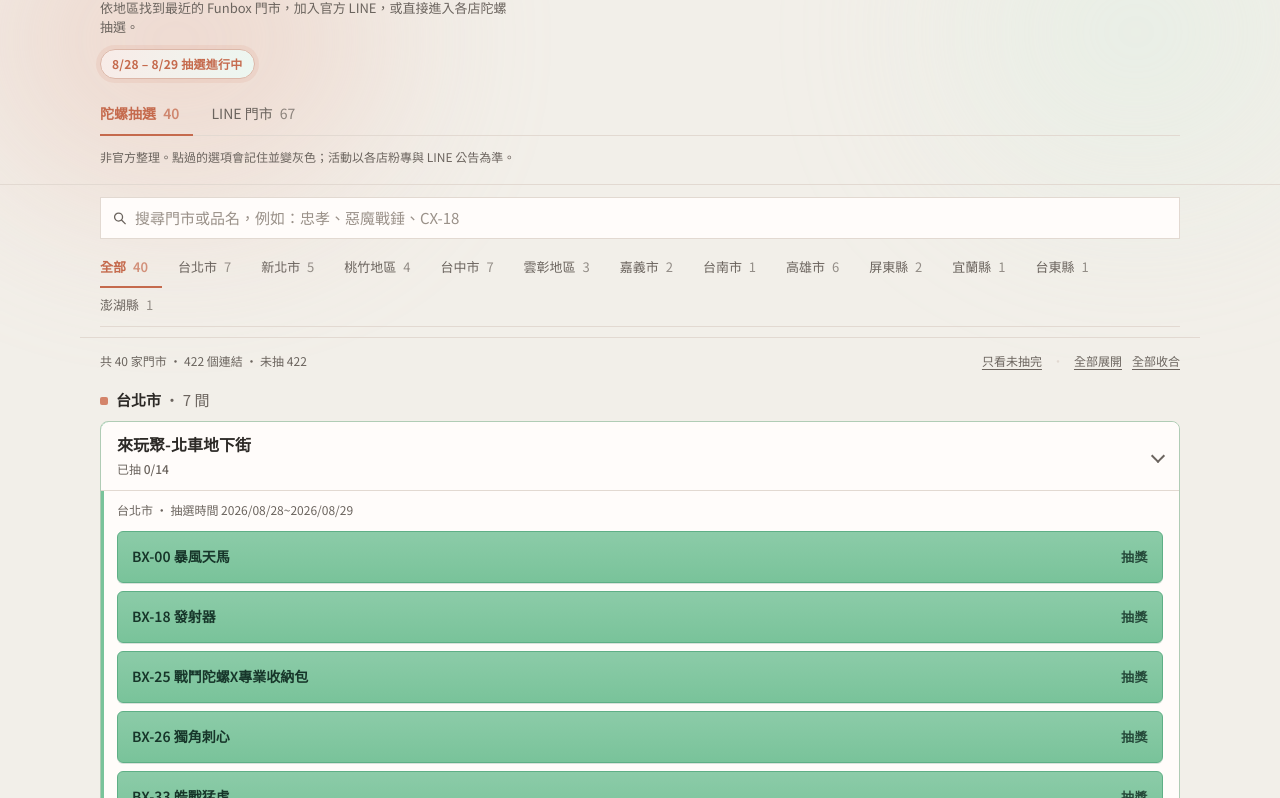
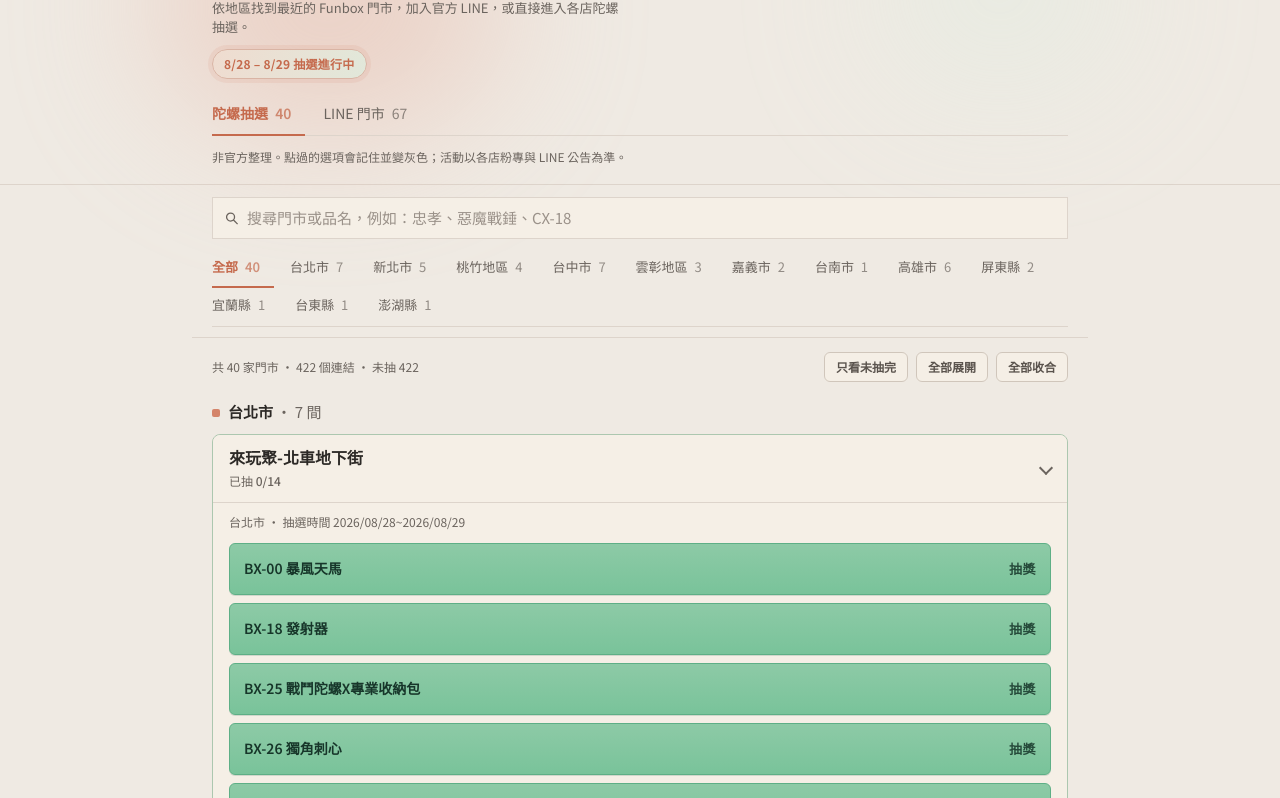
Before and after one commit to getfunboxbeyblade/funbox-lottery, a website built with Vite: page index.html in a window 1280 px wide. Shown: the part 88-886 px from the top of the page. Built offline with nearby package versions, Linux system fonts and the light colour scheme.

Commit message:
fix: 調整背景顏色、左邊綠線取消顯示、更正部分店家名稱

```diff
--- a/src/draws.js
+++ b/src/draws.js
@@ -307,7 +307,7 @@
   },
   {
     "id": "draw-23",
-    "name": "Funbox-信義A8店(陀螺販售)",
+    "name": "Funbox-信義A8店",
     "city": "台北市",
     "region": "north",
     "startTime": "2026/08/28~2026/08/29",
--- a/src/style.css
+++ b/src/style.css
@@ -1,10 +1,10 @@
 @import "tailwindcss";
 
 :root {
-  --bg: #f2efe9;
-  --bg-soft: #f8e6df;
-  --card: #fffcfa;
-  --card-hover: #faf3ed;
+  --bg: #efeae3;
+  --bg-soft: #f3ddd4;
+  --card: #f5efe6;
+  --card-hover: #efe7db;
   --text: #2c2926;
   --muted: #6b645e;
   --meta: #d4846a;
@@ -12,13 +12,15 @@
   --line-green: #79c39a;
   --line-green-hover: #68b78b;
   --line-text: #17362a;
-  --hairline: #e2d9d1;
-  --card-border: #ddd4cb;
-  --visited-bg: #ebe5df;
+  --hairline: #ddd4cb;
+  --card-border: #d5cbc0;
+  --visited-bg: #e6dfd6;
   --visited-text: #8f877f;
-  --secondary-border: #d6cdc4;
+  --secondary-border: #d0c6bb;
   --secondary-text: #5a534d;
-  --max: 70rem;
+  --max: 56rem;
+  --page-pad: max(20px, env(safe-area-inset-left));
+  --page-pad-r: max(20px, env(safe-area-inset-right));
 }
 
 html {
@@ -28,7 +30,6 @@
 }
 
 body {
-  position: relative;
   margin: 0;
   width: 100%;
   max-width: 100%;
@@ -41,36 +42,6 @@
   line-height: 1.5;
   -webkit-font-smoothing: antialiased;
   text-rendering: optimizeLegibility;
-}
-
-/* Soft corner bloom — fixed so Safari won't widen the page */
-body::before,
-body::after {
-  content: "";
-  position: fixed;
-  border-radius: 50%;
-  pointer-events: none;
-  z-index: 0;
-}
-
-body::before {
-  top: -2rem;
-  left: -2rem;
-  width: 26rem;
-  height: 20rem;
-  background: color-mix(in srgb, var(--meta) 38%, var(--bg-soft));
-  filter: blur(88px);
-  opacity: 0.45;
-}
-
-body::after {
-  top: -1.5rem;
-  right: -2rem;
-  width: 22rem;
-  height: 18rem;
-  background: #d7efe0;
-  filter: blur(96px);
-  opacity: 0.36;
 }
 
 .site-header,
@@ -98,8 +69,8 @@
   width: 100%;
   max-width: var(--max);
   margin: 0 auto;
-  padding-left: max(20px, env(safe-area-inset-left));
-  padding-right: max(20px, env(safe-area-inset-right));
+  padding-left: var(--page-pad);
+  padding-right: var(--page-pad-r);
 }
 
 .site-header {
@@ -110,6 +81,42 @@
 
 .site-header .wrap {
   position: relative;
+  isolation: isolate;
+}
+
+/* Bloom follows the centered content column */
+.site-header .wrap::before,
+.site-header .wrap::after {
+  content: "";
+  position: absolute;
+  border-radius: 50%;
+  pointer-events: none;
+  z-index: 0;
+}
+
+.site-header .wrap::before {
+  top: -3.5rem;
+  left: -2.5rem;
+  width: 22rem;
+  height: 16rem;
+  background: color-mix(in srgb, var(--meta) 40%, var(--bg-soft));
+  filter: blur(72px);
+  opacity: 0.5;
+}
+
+.site-header .wrap::after {
+  top: -2rem;
+  right: -1.5rem;
+  width: 14rem;
+  height: 11rem;
+  background: #d7efe0;
+  filter: blur(80px);
+  opacity: 0.38;
+}
+
+.site-header .wrap > * {
+  position: relative;
+  z-index: 1;
 }
 
 .header-row {
@@ -175,8 +182,8 @@
   border-radius: 999px;
   background: linear-gradient(
     105deg,
-    color-mix(in srgb, var(--meta) 16%, white),
-    color-mix(in srgb, var(--line-green) 14%, white)
+    color-mix(in srgb, var(--meta) 18%, var(--card)),
+    color-mix(in srgb, var(--line-green) 16%, var(--card))
   );
   color: var(--meta-strong);
   font-size: 12px;
@@ -292,9 +299,9 @@
   position: sticky;
   top: 0;
   z-index: 20;
-  margin-left: calc(-1 * max(20px, env(safe-area-inset-left)));
-  margin-right: calc(-1 * max(20px, env(safe-area-inset-right)));
-  padding: 12px max(20px, env(safe-area-inset-right)) 10px max(20px, env(safe-area-inset-left));
+  margin-left: calc(-1 * var(--page-pad));
+  margin-right: calc(-1 * var(--page-pad-r));
+  padding: 12px var(--page-pad-r) 10px var(--page-pad);
   border-bottom: 1px solid var(--hairline);
   background: var(--bg);
   overscroll-behavior: none;
@@ -413,7 +420,8 @@
   flex-shrink: 0;
   flex-wrap: wrap;
   align-items: center;
-  gap: 0 10px;
+  justify-content: flex-end;
+  gap: 8px;
 }
 
 .draw-list-actions[hidden] {
@@ -421,34 +429,40 @@
 }
 
 .draw-list-actions-sep {
-  color: var(--hairline);
-  font-size: 12px;
+  display: none;
 }
 
 .draw-list-actions button {
-  padding: 0;
-  border: 0;
-  background: none;
-  color: var(--muted);
+  padding: 7px 11px;
+  border: 1px solid var(--secondary-border);
+  border-radius: 6px;
+  background: var(--card);
+  color: var(--secondary-text);
   font: inherit;
   font-size: 12px;
-  text-decoration: underline;
-  text-underline-offset: 3px;
+  font-weight: 600;
+  line-height: 1.2;
   cursor: pointer;
   touch-action: manipulation;
+  transition:
+    background-color 160ms ease,
+    border-color 160ms ease,
+    color 160ms ease;
 }
 
 .draw-list-actions button:hover {
+  background: var(--card-hover);
+  border-color: #c4b8ac;
   color: var(--text);
 }
 
 .draw-list-actions button.is-active {
-  color: var(--meta);
-  text-decoration-thickness: 2px;
+  border-color: color-mix(in srgb, var(--meta) 42%, var(--hairline));
+  background: color-mix(in srgb, var(--meta) 14%, var(--card));
+  color: var(--meta-strong);
 }
 
 .draw-list-actions button:focus-visible {
-  color: var(--meta);
   outline: 1px solid var(--meta);
   outline-offset: 2px;
 }
@@ -658,7 +672,6 @@
 
 .draw-card:not(.is-collapsed) {
   border-color: color-mix(in srgb, var(--line-green) 45%, var(--card-border));
-  box-shadow: inset 3px 0 0 var(--line-green);
 }
 
 @keyframes card-in {
@@ -694,7 +707,7 @@
 .draw-card-head {
   position: sticky;
   top: 0;
-  z-index: 8;
+  z-index: 5;
   display: flex;
   align-items: center;
   justify-content: space-between;
@@ -720,6 +733,12 @@
 .draw-card.is-collapsed .draw-card-head {
   border-bottom-color: transparent;
   border-radius: 8px;
+}
+
+.draw-card-body-wrap {
+  display: grid;
+  grid-template-rows: 1fr;
+  transition: grid-template-rows 220ms ease;
 }
 
 .draw-card-title {
@@ -752,12 +771,6 @@
 
 .draw-card.is-collapsed .draw-chevron {
   transform: rotate(-45deg);
-}
-
-.draw-card-body-wrap {
-  display: grid;
-  grid-template-rows: 1fr;
-  transition: grid-template-rows 220ms ease;
 }
 
 .draw-card.is-collapsed .draw-card-body-wrap {
@@ -807,7 +820,7 @@
   padding: 12px 14px;
   border: 1px solid #5eaf86;
   border-radius: 6px;
-  background: linear-gradient(180deg, color-mix(in srgb, white 14%, var(--line-green)), var(--line-green));
+  background: linear-gradient(180deg, color-mix(in srgb, var(--card) 16%, var(--line-green)), var(--line-green));
   color: var(--line-text);
   font: inherit;
   text-decoration: none;
@@ -823,7 +836,7 @@
 }
 
 .draw-btn:hover {
-  background: linear-gradient(180deg, color-mix(in srgb, white 10%, var(--line-green-hover)), var(--line-green-hover));
+  background: linear-gradient(180deg, color-mix(in srgb, var(--card) 12%, var(--line-green-hover)), var(--line-green-hover));
   transform: translateY(-1px);
   box-shadow: 0 5px 14px rgba(44, 41, 38, 0.12);
 }
@@ -902,8 +915,8 @@
     box-shadow: none;
   }
 
-  body::before,
-  body::after {
+  .site-header .wrap::before,
+  .site-header .wrap::after {
     filter: none;
     opacity: 0.22;
   }
@@ -920,7 +933,7 @@
   width: 100%;
   max-width: var(--max);
   margin: 0 auto;
-  padding: 28px max(20px, env(safe-area-inset-right)) 40px max(20px, env(safe-area-inset-left));
+  padding: 28px var(--page-pad-r) 40px var(--page-pad);
   color: var(--muted);
   font-size: 12px;
 }
@@ -982,16 +995,9 @@
 }
 
 @media (max-width: 640px) {
-  .wrap {
-    padding-left: max(16px, env(safe-area-inset-left));
-    padding-right: max(16px, env(safe-area-inset-right));
-  }
-
-  .toolbar {
-    margin-left: calc(-1 * max(16px, env(safe-area-inset-left)));
-    margin-right: calc(-1 * max(16px, env(safe-area-inset-right)));
-    padding-left: max(16px, env(safe-area-inset-left));
-    padding-right: max(16px, env(safe-area-inset-right));
+  :root {
+    --page-pad: max(16px, env(safe-area-inset-left));
+    --page-pad-r: max(16px, env(safe-area-inset-right));
   }
 
   .header-row {
@@ -1002,6 +1008,11 @@
   .status-row {
     flex-wrap: wrap;
     align-items: flex-start;
+  }
+
+  .draw-list-actions {
+    width: 100%;
+    justify-content: flex-start;
   }
 
   .search-input {
```
